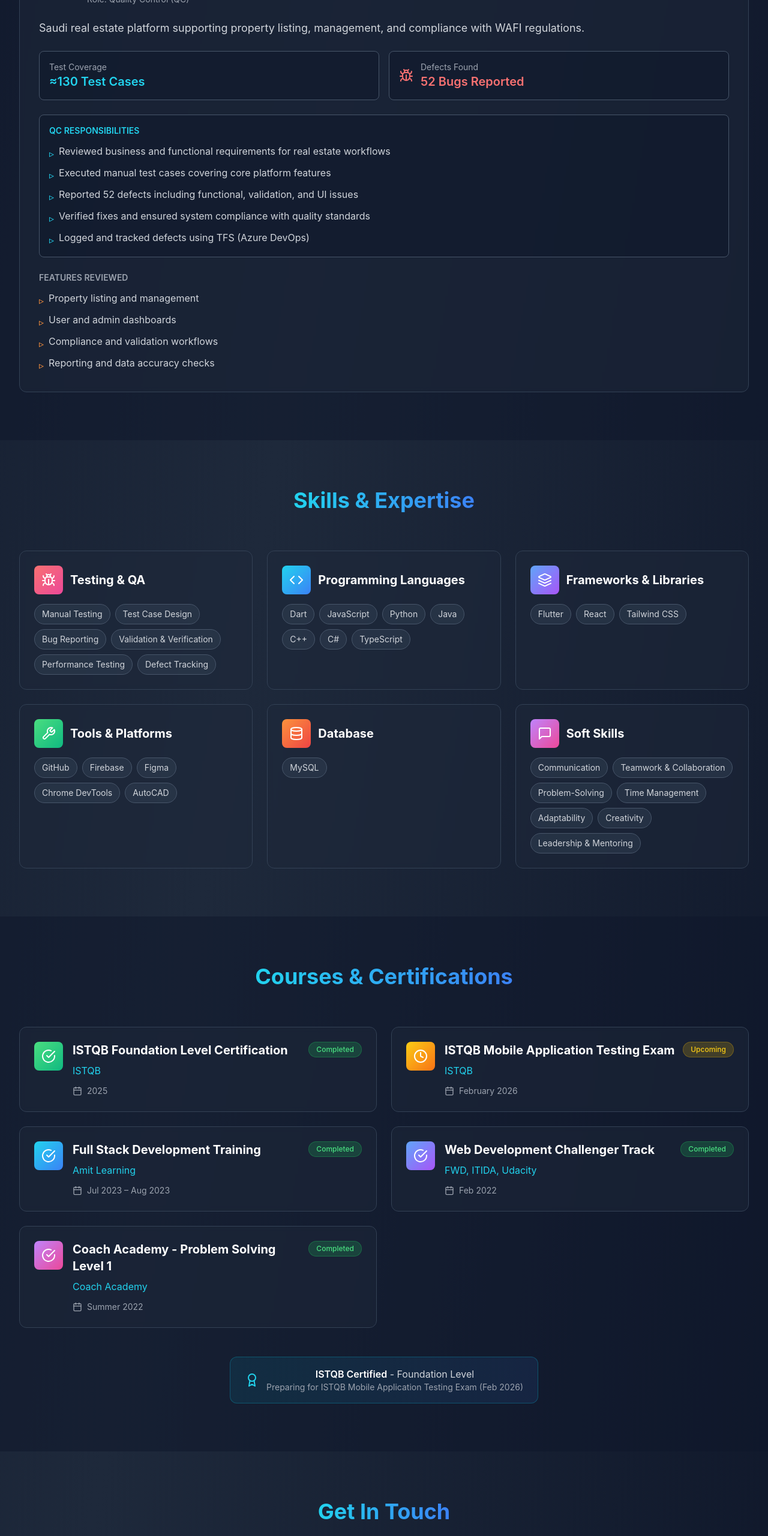
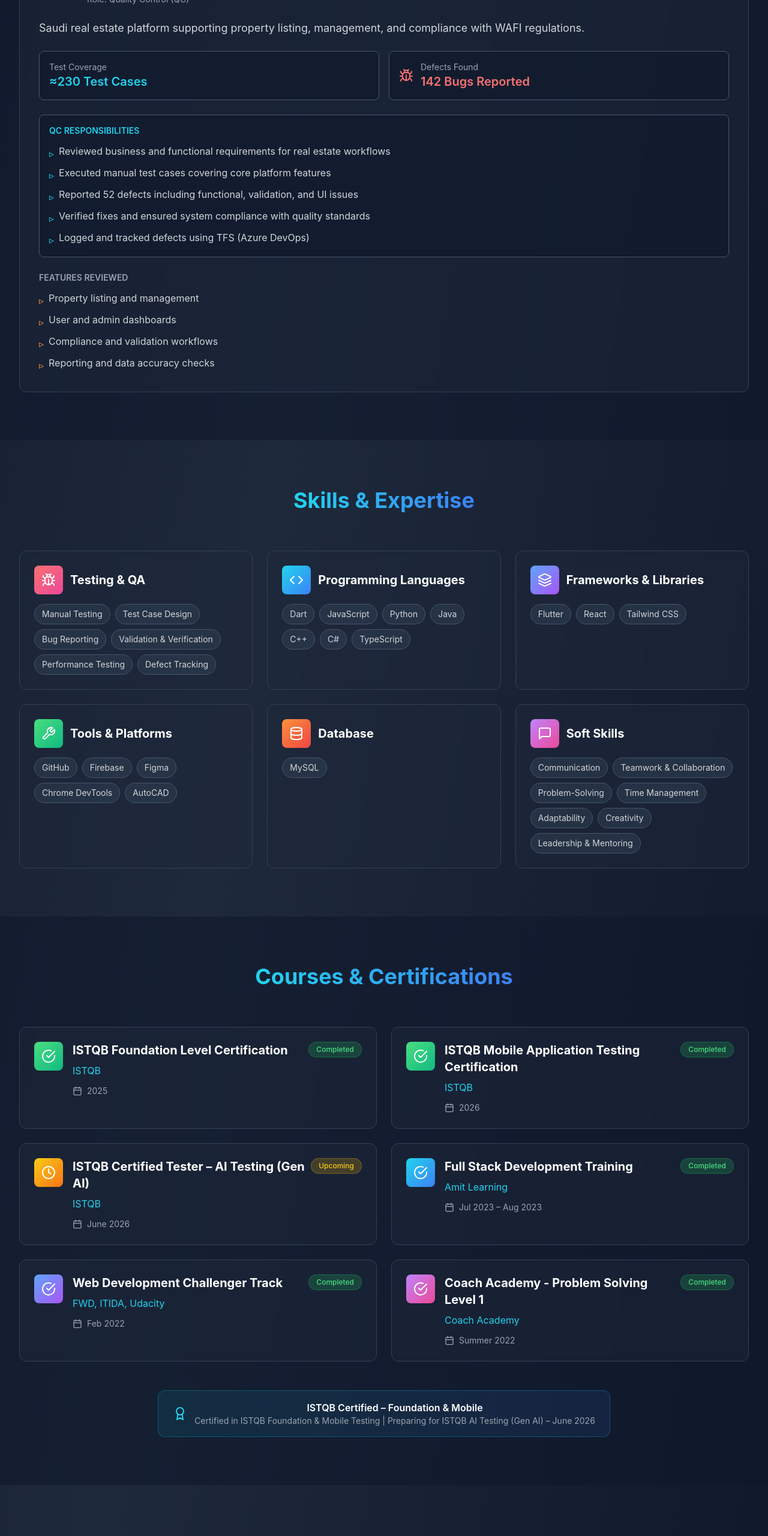
Before and after one commit to 3724801/qc-portfolio, a React (Vite) app: page / in a window 1280 px wide. Shown: the part 4040-6601 px from the top of the page at 60% size. Built offline with nearby package versions, Linux system fonts and the light colour scheme.

Commit message:
update certifications, projects and contact

```diff
--- a/src/components/Certifications.tsx
+++ b/src/components/Certifications.tsx
@@ -11,10 +11,18 @@ export default function Certifications() {
       color: 'from-green-400 to-emerald-500',
     },
     {
-      title: 'ISTQB Mobile Application Testing Exam',
+      title: 'ISTQB Mobile Application Testing Certification',
+      organization: 'ISTQB',
+      status: 'completed',
+      date: '2026',
+      icon: CheckCircle,
+      color: 'from-green-400 to-emerald-500',
+    },
+    {
+      title: 'ISTQB Certified Tester – AI Testing (Gen AI)',
       organization: 'ISTQB',
       status: 'scheduled',
-      date: 'February 2026',
+      date: 'June 2026',
       icon: Clock,
       color: 'from-yellow-400 to-orange-500',
     },
@@ -103,11 +111,10 @@ export default function Certifications() {
             <Award size={24} className="text-cyan-400" />
             <p className="text-gray-300">
               <span className="font-semibold text-white">
-                ISTQB Certified
-              </span>{' '}
-              - Foundation Level
+                ISTQB Certified – Foundation & Mobile
+              </span>
               <span className="block text-sm text-gray-400">
-                Preparing for ISTQB Mobile Application Testing Exam (Feb 2026)
+                Certified in ISTQB Foundation & Mobile Testing | Preparing for ISTQB AI Testing (Gen AI) – June 2026
               </span>
             </p>
           </div>
--- a/src/components/Contact.tsx
+++ b/src/components/Contact.tsx
@@ -144,7 +144,7 @@ export default function Contact() {
       <footer className="mt-20 pt-8 border-t border-slate-800">
         <div className="max-w-7xl mx-auto px-4 sm:px-6 lg:px-8">
           <p className="text-center text-gray-400">
-            2025 Mahytab Adel. Designed with passion for quality assurance.
+            2025 Mahytab Adel. Designed with passion for quality Control.
           </p>
         </div>
       </footer>
--- a/src/components/Projects.tsx
+++ b/src/components/Projects.tsx
@@ -40,8 +40,8 @@ export default function Projects() {
       icon: Building2,
       gradient: 'from-orange-400 to-red-500',
       role: 'Quality Control (QC)',
-      testCases: '≈130 Test Cases',
-      bugs: '52 Bugs Reported',
+      testCases: '≈230 Test Cases',
+      bugs: '142 Bugs Reported',
       responsibilities: [
         'Reviewed business and functional requirements for real estate workflows',
         'Executed manual test cases covering core platform features',
```
